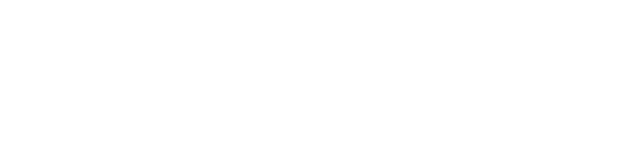
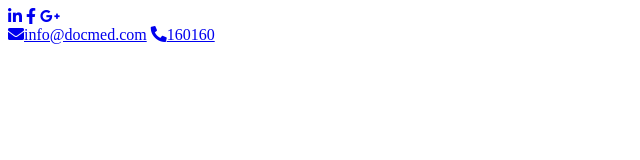
Before and after one commit to hridoy169/medical-website, a plain HTML site: page index.html in a window 1280 px wide. Shown: the whole page, without its empty margins (0-640 px from the left). Drawn offline with Linux system fonts and the light colour scheme.

Commit message:
Update index.html

```diff
--- a/index.html
+++ b/index.html
@@ -19,6 +19,20 @@
   </head>
   <body>
     <!-- Header Start -->
-    <header></header>
+    <header>
+      <div class="header-top">
+        <div class="social-media">
+          <a href="#"><i class="fab fa-linkedin-in"></i></a>
+          <a href="#"><i class="fab fa-facebook-f"></i></a>
+          <a href="#"><i class="fab fa-google-plus-g"></i></a>
+        </div>
+
+        <div class="contact-list">
+          <a href="#"><i class="fas fa-envelope"></i>info@docmed.com</a>
+          <a href="#"><i class="fas fa-phone-alt"></i>160160</a>
+        </div>
+      </div>
+      <div class="header-main"></div>
+    </header>
   </body>
 </html>
```
